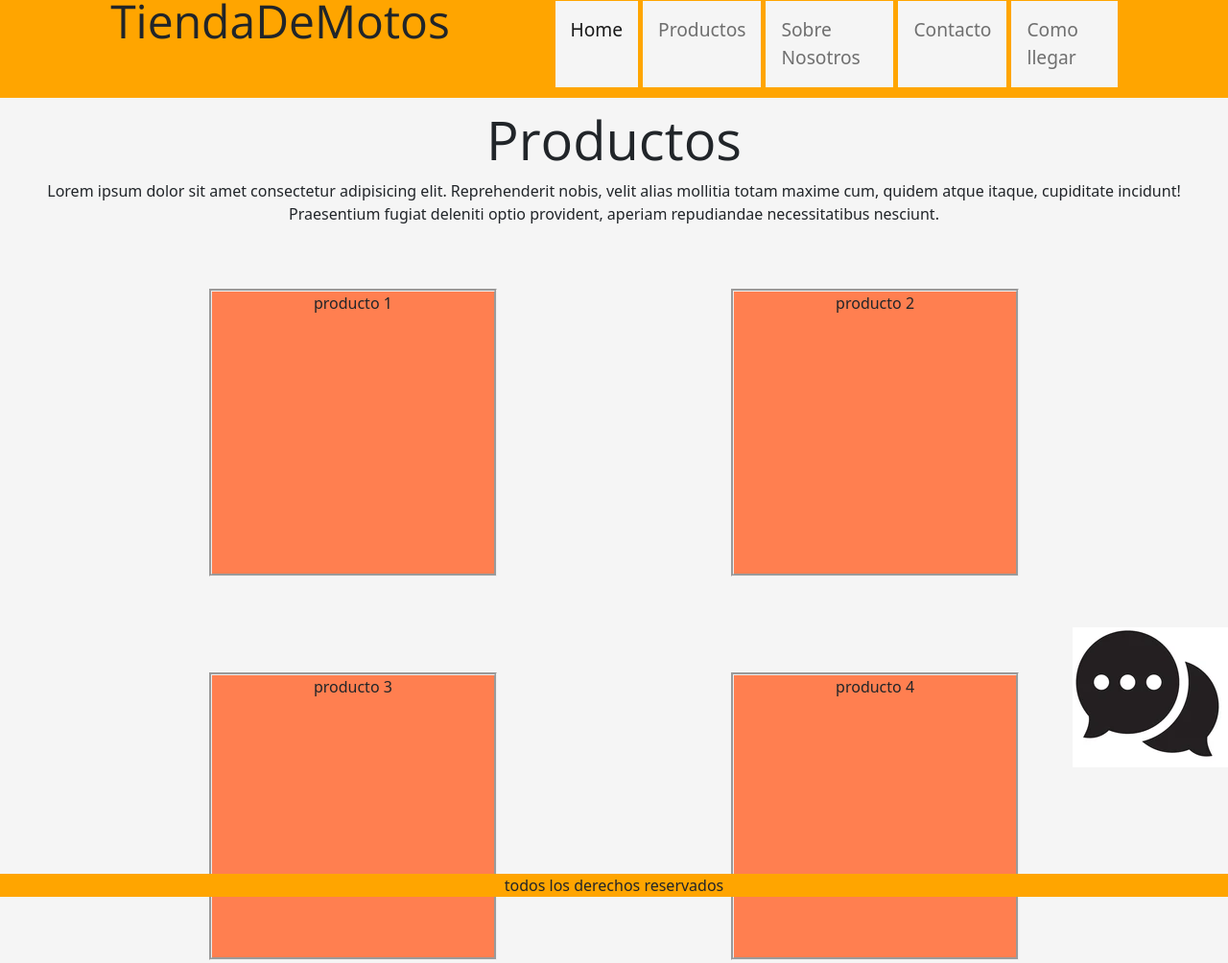
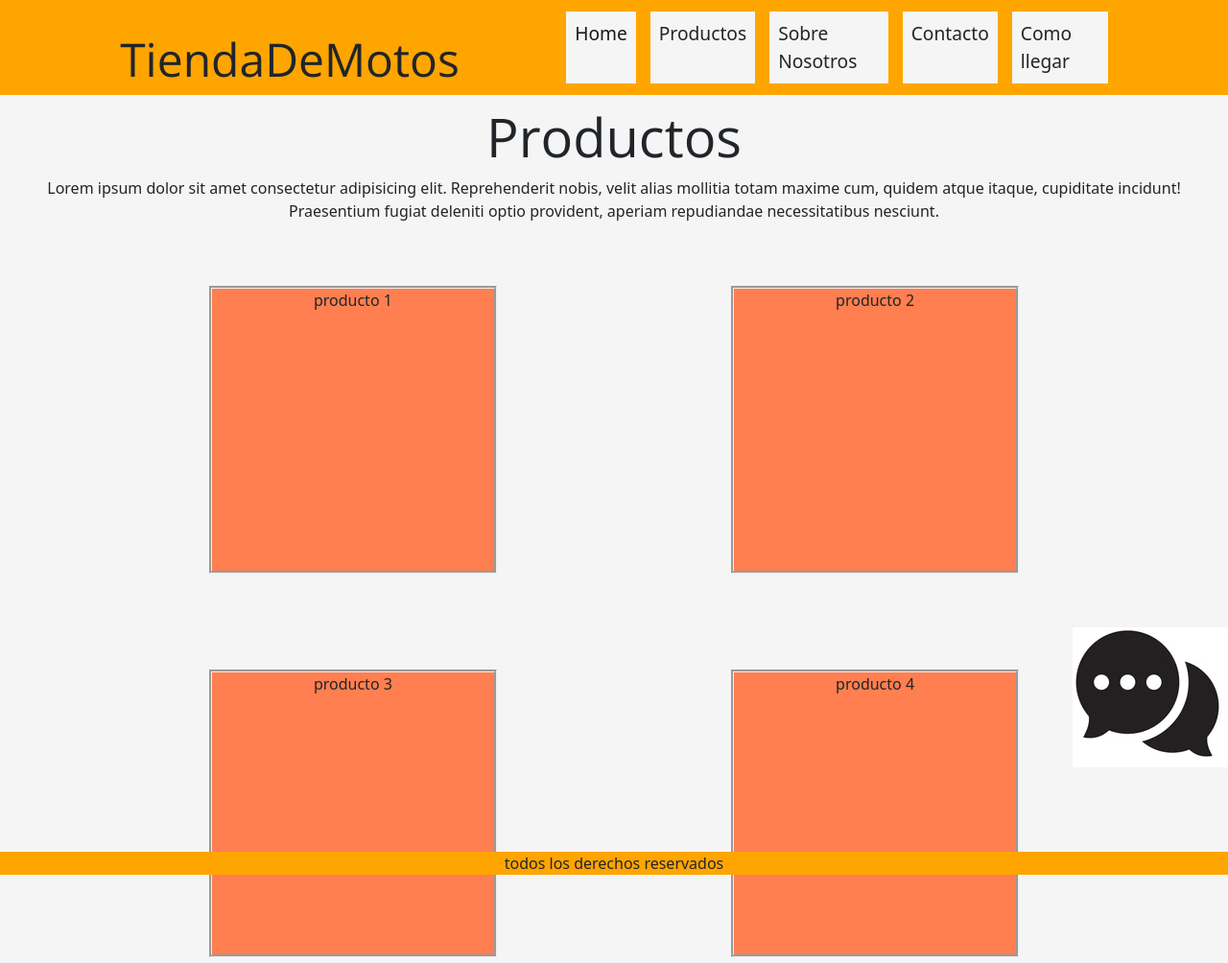
Before and after one commit to Augusto-Guido/Proyecto-paginademotos-coder, a plain HTML site: page pages/productos.html in a window 1280 px wide. Shown: the top 1004 px of the page at 96% size. Drawn offline with nearby package versions, Linux system fonts and the light colour scheme.

Commit message:
segunda entrega

```diff
--- a/CSS/main.css
+++ b/CSS/main.css
@@ -25,17 +25,22 @@ header h1:hover{
     transform: scale(1.1);
 }
 
+.texto{
+    margin-top: 30px;
+}
+
 header nav ul{
     display: flex;
+
     list-style: none;
     column-gap: 5px;
 }
 
 /*estilos de header */
 header nav ul li{
-    padding: 8px;
+    padding: 1px;
     border-style: none;
-    margin-bottom: 10px;
+    margin-left: 10px;
     background-color: whitesmoke;
 
 }
@@ -99,6 +104,7 @@ html{
 .moto{
     display: flex;
     justify-content: center;
+
 }
 
 /* Proximamente productos */
--- a/pages/productos.html
+++ b/pages/productos.html
@@ -21,7 +21,7 @@
 <body class="contenedor">
     <header class="container-fluid">
         <div class="row">
-            <h1 class="col-6 col-sm-8 col-md-5">TiendaDeMotos</h1>
+            <h1 class="texto col-6 col-sm-8 col-md-5">TiendaDeMotos</h1>
             <nav class="navbar navbar-expand-lg bg-menu col-6 col-sm-4 col-md-7">
                 <div class="container-fluid">
                     <a class="navbar-brand" href="#">
@@ -37,17 +37,17 @@
                             <li class="nav-item">
                                 <a class="nav-link active" aria-current="page" href="../index.html">Home</a>
                             </li>
-                            <li class="nav-item">
-                                <a class="nav-link" href="productos.html">Productos</a>
+                            <li class="nav-item ">
+                                <a class="nav-link text-dark" href="productos.html">Productos</a>
                             </li>
                             <li class="nav-item">
-                                <a class="nav-link" href="sobre-nosotros.html">Sobre Nosotros</a>
+                                <a class="nav-link text-dark" href="sobre-nosotros.html">Sobre Nosotros</a>
                             </li>
                             <li class="nav-item">
-                                <a class="nav-link" href="contacto.html">Contacto</a>
+                                <a class="nav-link text-dark" href="contacto.html">Contacto</a>
                             </li>
                             <li class="nav-item">
-                                <a class="nav-link" href="como-llegar.html">Como llegar</a>
+                                <a class="nav-link text-dark" href="como-llegar.html">Como llegar</a>
                             </li>
 
                         </ul>
```
Also changed, not shown: index.html (+8 -8 lines), pages/como-llegar.html (+6 -6 lines), pages/contacto.html (+5 -5 lines), pages/sobre-nosotros.html (+5 -5 lines), img/SP1sCZ.jpg (added).
